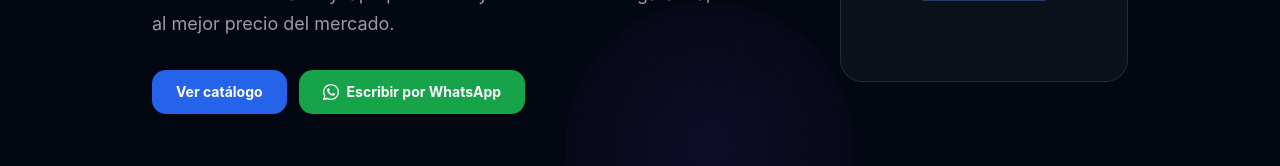
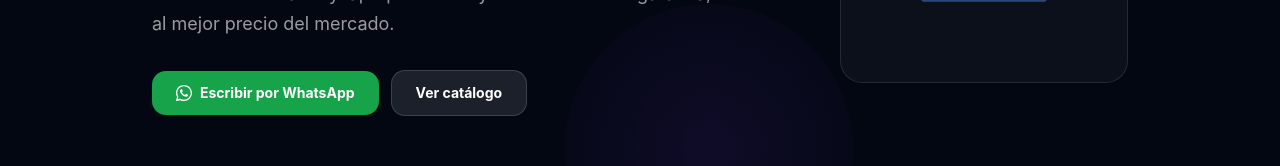
Before and after one commit to AndresViera881/humansoftech, a Next.js app in the folder app-web/: page /quienes-somos in a window 1280 px wide. Shown: the part 410-576 px from the top of the page. Built offline with nearby package versions, Linux system fonts and the light colour scheme; no server answers.

Commit message:
Se modifica la pagina quienes somos

```diff
--- a/app-web/app/quienes-somos/page.tsx
+++ b/app-web/app/quienes-somos/page.tsx
@@ -74,11 +74,6 @@ export default function QuienesSomosPage() {
                 nuevos y seminuevos con garantía, al mejor precio del mercado.
               </p>
               <div className="flex items-center gap-3 mt-8 flex-wrap justify-center md:justify-start">
-                <button onClick={() => router.push('/')}
-                  className="px-6 py-3 rounded-xl font-bold text-sm text-white transition-all hover:opacity-90"
-                  style={{ background: '#2563eb' }}>
-                  Ver catálogo
-                </button>
                 <a href={WA} target="_blank" rel="noopener noreferrer"
                   className="px-6 py-3 rounded-xl font-bold text-sm text-white transition-all hover:opacity-90 flex items-center gap-2"
                   style={{ background: '#16a34a' }}>
@@ -88,6 +83,11 @@ export default function QuienesSomosPage() {
                   </svg>
                   Escribir por WhatsApp
                 </a>
+                <button onClick={() => router.push('/')}
+                  className="px-6 py-3 rounded-xl font-bold text-sm transition-all hover:opacity-90"
+                  style={{ background: 'rgba(255,255,255,0.1)', color: '#fff', border: '1px solid rgba(255,255,255,0.15)' }}>
+                  Ver catálogo
+                </button>
               </div>
             </div>
             <div className="flex-shrink-0 hidden md:flex items-center justify-center w-72 h-72 rounded-3xl overflow-hidden border border-white/10"
```
